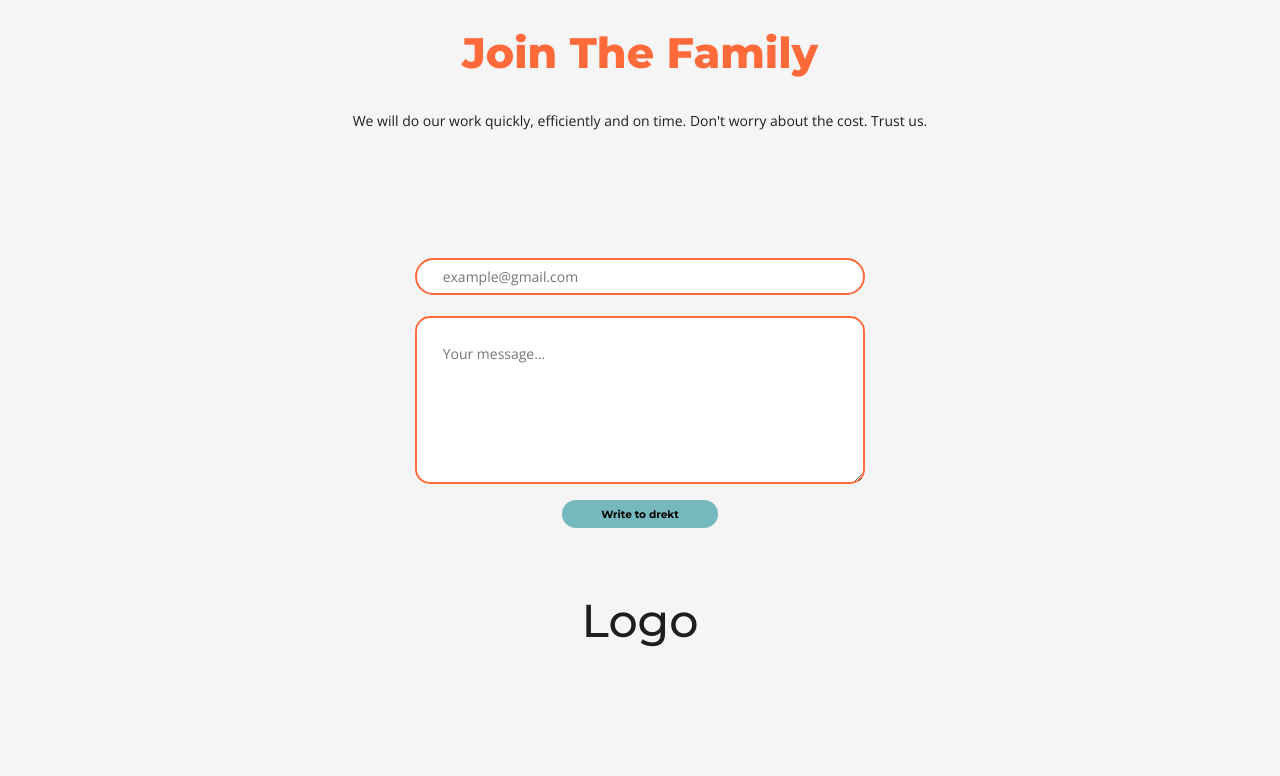
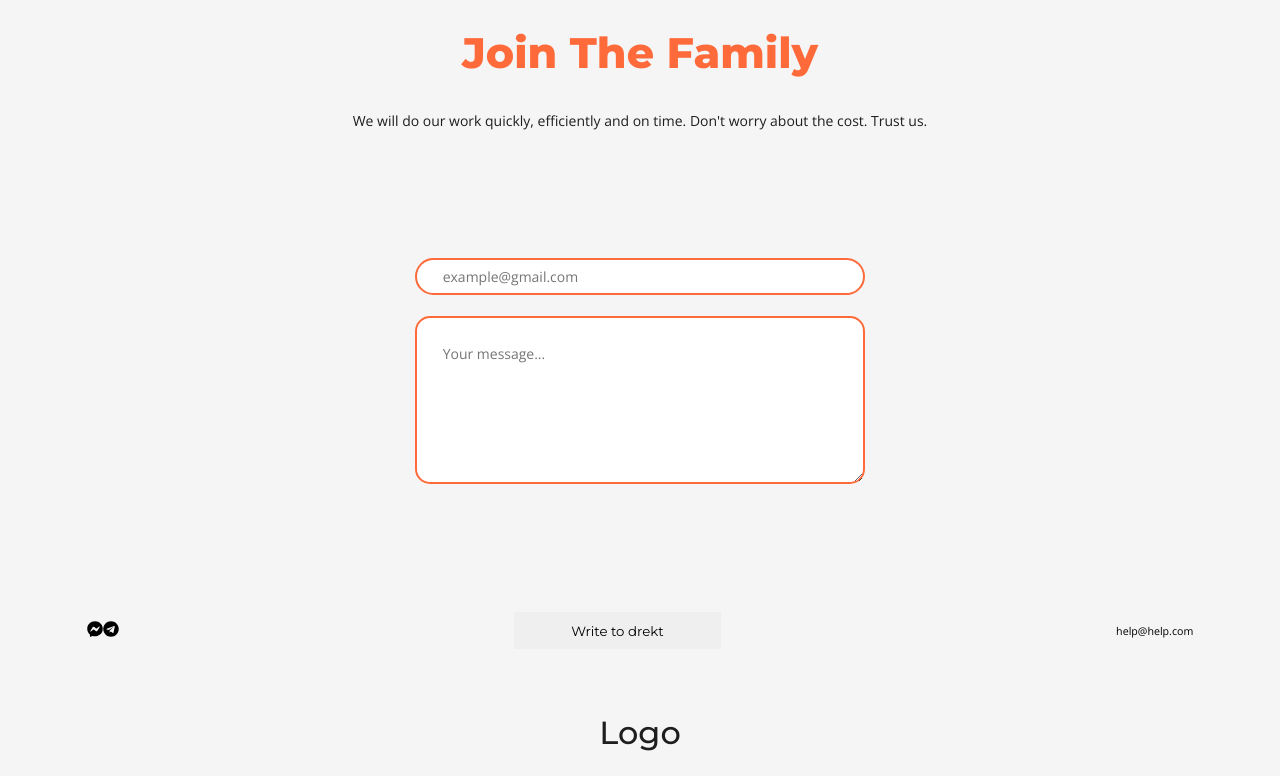
Before and after one commit to k1ngsterr1/drekt.io-master-master, a React (Create React App) app: page / in a window 1280 px wide. Shown: the part 6080-6856 px from the top of the page. Built offline with nearby package versions, Linux system fonts and the light colour scheme.

Commit message:
FamilyScreen

```diff
--- a/src/screens/FamilyScreen.js
+++ b/src/screens/FamilyScreen.js
@@ -32,6 +32,14 @@ const FamilyScreen = () => {
                 className="message"
               ></textarea>
               <button className="form-button">Write to drekt</button>
+              <div className="form-button-container">
+                <div className="social-media">
+                  <FaFacebookMessenger className="facebook"></FaFacebookMessenger>
+                  <FaTelegram className="telegram"></FaTelegram>
+                </div>
+                <button className="form-button-two">Write to drekt</button>
+                <span className="email">help@help.com</span>
+              </div>
             </form>
           </Fade>
           <Fade bottom>
--- a/src/styles/family-styles/family.css
+++ b/src/styles/family-styles/family.css
@@ -118,6 +118,9 @@
   * body .family-screen .container .family-paragraph {
     font-size: clamp(10.5px, 1.09368vw, 42px);
   }
+  * body .family-screen .container .form {
+    width: 100%;
+  }
   * body .family-screen .container .form .email-input {
     width: clamp(338px, 35.20608vw, 1352px);
     height: clamp(27.5px, 2.8644vw, 110px);
@@ -145,4 +148,56 @@
   * body .family-screen .container .form .form-button:hover {
     background-color: #57AAB0;
   }
+  * body .family-screen .container .form .form-button {
+    display: none;
+  }
+  * body .family-screen .container .form .form-button-container {
+    width: 100%;
+    display: flex;
+    align-items: center;
+    justify-content: space-between;
+    margin-top: clamp(32px, 14.95296vw, 128px);
+  }
+  * body .family-screen .container .form .form-button-container .form-button-two {
+    width: clamp(155.5px, 16.19688vw, 622px);
+    height: clamp(27.5px, 2.8644vw, 110px);
+    border-radius: 100px;
+    background: #75B9BE;
+    cursor: pointer;
+    border: none;
+    font-family: "Montserrat";
+    font-style: normal;
+    font-weight: 700;
+    font-size: clamp(12px, 1.24992vw, 48px);
+    transition: 0.3s ease;
+  }
+  * body .family-screen .container .form .form-button-container .form-button-two:hover {
+    background: #57AAB0;
+  }
+  * body .family-screen .container .form .form-button-container .social-media .facebook, * body .family-screen .container .form .form-button-container .social-media .telegram {
+    width: clamp(27px, 2.81232vw, 108px);
+    height: clamp(27px, 2.81232vw, 108px);
+    color: #FF6A3A;
+    cursor: pointer;
+    transition: 0.3s all;
+  }
+  * body .family-screen .container .form .form-button-container .social-media .facebook:hover, * body .family-screen .container .form .form-button-container .social-media .telegram:hover {
+    color: #FF480C;
+  }
+  * body .family-screen .container .form .form-button-container .social-media .telegram {
+    margin-left: clamp(16px, 1.66656vw, 64px);
+  }
+  * body .family-screen .container .form .form-button-container .email {
+    font-family: "Open Sans";
+    font-style: normal;
+    font-weight: 400;
+    font-size: clamp(8px, 0.83328vw, 32px);
+  }
+  * body .family-screen .container .logo {
+    font-size: clamp(24px, 2.49984vw, 96px);
+    margin-bottom: clamp(32px, 14.95296vw, 128px);
+  }
+  * body .family-screen .container .footer {
+    display: none;
+  }
 }/*# sourceMappingURL=family.css.map */
--- a/src/styles/family-styles/family.sass
+++ b/src/styles/family-styles/family.sass
@@ -168,6 +168,7 @@ $font64: clamp(32px,3.33312vw,128px)
                         font-size: $font21
 
                     .form
+                        width: 100%
 
                         .email-input
                             width: clamp(338px,35.20608vw,1352px)
@@ -194,3 +195,55 @@ $font64: clamp(32px,3.33312vw,128px)
                             transition: 0.3s all ease
                             &:hover
                                 background-color: #57AAB0
+
+                        .form-button
+                            display: none
+
+                        .form-button-container
+                            width: 100%
+                            display: flex
+                            align-items: center
+                            justify-content: space-between
+                            margin-top: $mob64
+
+                            .form-button-two
+                                width: clamp(155.5px,16.19688vw,622px)
+                                height: clamp(27.5px,2.8644000000000003vw,110px)
+                                border-radius: 100px
+                                background: #75B9BE
+                                cursor: pointer
+                                border: none
+                                font-family: 'Montserrat'
+                                font-style: normal
+                                font-weight: 700
+                                font-size: $font24
+                                transition: 0.3s ease
+                                &:hover
+                                    background: #57AAB0
+
+                            .social-media
+
+                                .facebook, .telegram
+                                    width: clamp(27px,2.81232vw,108px)
+                                    height: clamp(27px,2.81232vw,108px)
+                                    color: $orange
+                                    cursor: pointer
+                                    transition: 0.3s all
+                                    &:hover
+                                        color: #FF480C
+
+                                .telegram
+                                    margin-left: $pc32
+
+                            .email
+                                font-family: 'Open Sans'
+                                font-style: normal
+                                font-weight: 400
+                                font-size: $pc16
+
+                    .logo
+                        font-size: clamp(24px,2.49984vw,96px)
+                        margin-bottom: $mob64
+
+                    .footer
+                        display: none
```
Also changed, not shown: 1 other file (tests, documents, lock files or other folders).
